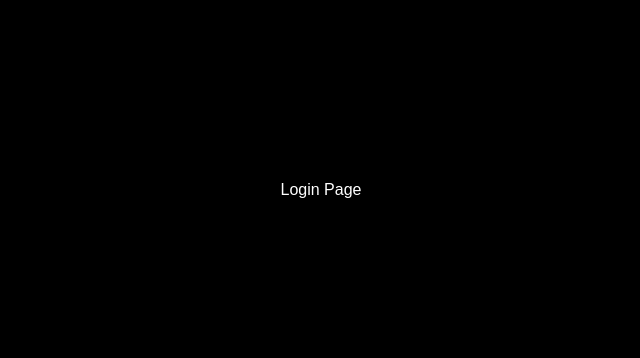
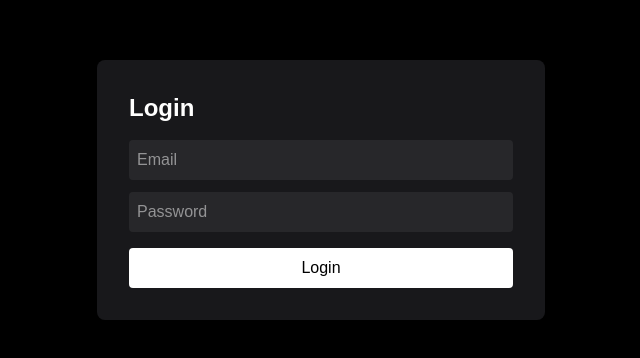
Before and after one commit to trinibuzz/scanmylegacy-app, a Next.js app: page /login in a window 1280 px wide. Shown: the part 210-568 px from the top of the page, without its empty margins (319-959 px from the left). Built offline with nearby package versions, Linux system fonts and the light colour scheme.

Commit message:
Connect login page to login API

```diff
--- a/app/login/page.tsx
+++ b/app/login/page.tsx
@@ -1,7 +1,58 @@
+"use client";
+
+import { useState } from "react";
+
 export default function Login() {
+  const [email, setEmail] = useState("");
+  const [password, setPassword] = useState("");
+
+  const handleLogin = async () => {
+    const res = await fetch("/api/login", {
+      method: "POST",
+      headers: {
+        "Content-Type": "application/json",
+      },
+      body: JSON.stringify({ email, password }),
+    });
+
+    const data = await res.json();
+
+    if (!res.ok) {
+      alert("Error: " + data.error);
+      return;
+    }
+
+    alert("Login successful!");
+    window.location.href = "/dashboard";
+  };
+
   return (
     <main className="flex min-h-screen items-center justify-center bg-black text-white">
-      <h1>Login Page</h1>
+      <div className="w-full max-w-md rounded-lg bg-zinc-900 p-8">
+        <h1 className="mb-4 text-2xl font-bold">Login</h1>
+
+        <input
+          className="mb-3 w-full rounded bg-zinc-800 p-2"
+          placeholder="Email"
+          value={email}
+          onChange={(e) => setEmail(e.target.value)}
+        />
+
+        <input
+          className="mb-4 w-full rounded bg-zinc-800 p-2"
+          placeholder="Password"
+          type="password"
+          value={password}
+          onChange={(e) => setPassword(e.target.value)}
+        />
+
+        <button
+          className="w-full rounded bg-white p-2 text-black"
+          onClick={handleLogin}
+        >
+          Login
+        </button>
+      </div>
     </main>
   );
 }
```
